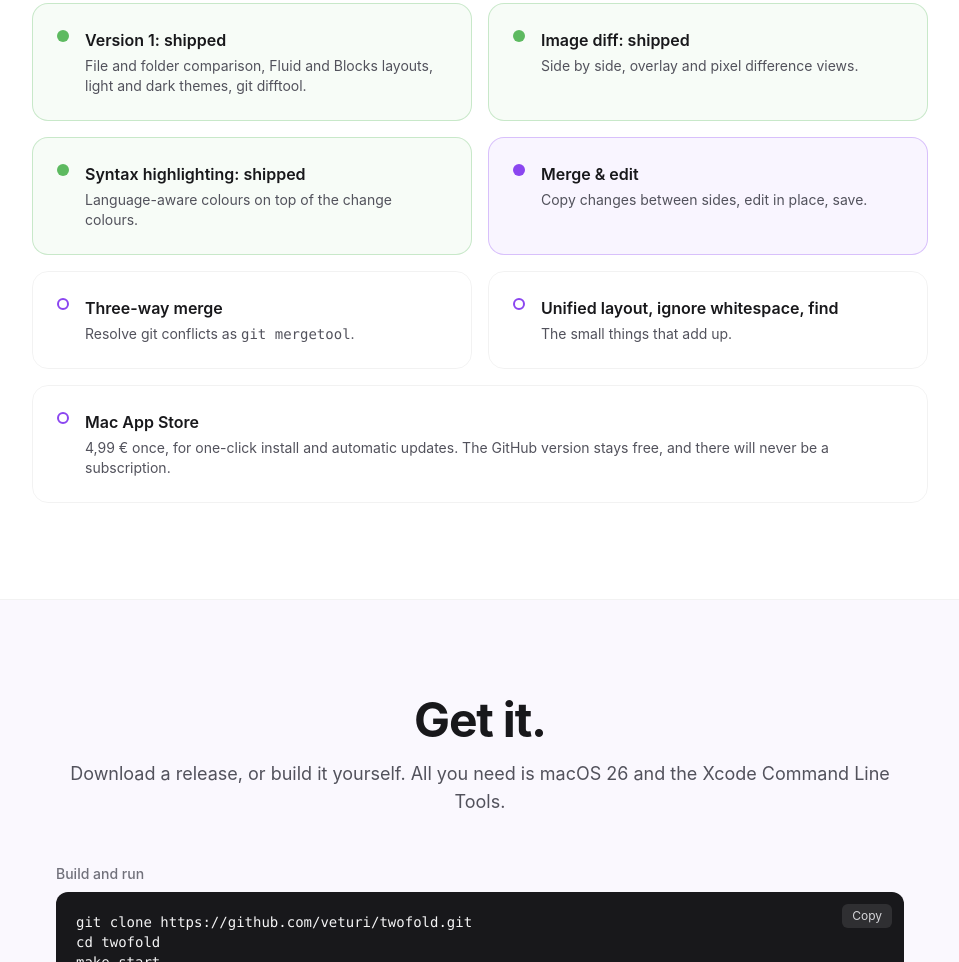
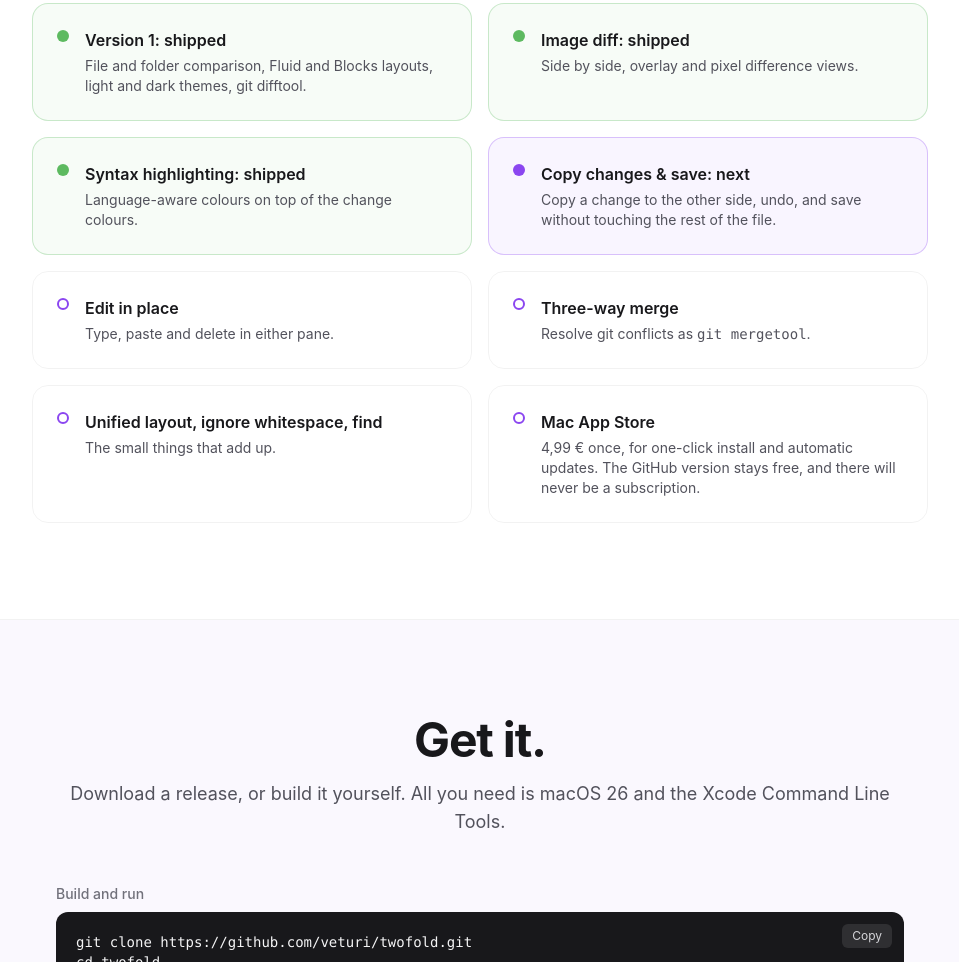
Before and after one commit to veturi/twofold, a plain HTML site: page docs/index.html in a window 1280 px wide. Shown: the part 7094-8056 px from the top of the page, without its empty margins (160-1119 px from the left). Drawn offline with nearby package versions, Linux system fonts and the light colour scheme.

Commit message:
Split merge and edit into two roadmap stages
Copying changes between sides, with save and undo, is now the next item;
editing in place follows as its own stage. PLAN.md gains section 11, the
roadmap after v1, with the ordered steps for stage 1 and the sandbox
question for the App Store build. It replaces the old stretch-item order.

The website roadmap, the merge FAQ (visible text and JSON-LD) and
llms.txt say the same, and CLAUDE.md points at the new section.

Co-Authored-By: Claude Fable 5.2 <noreply@anthropic.com>

```diff
--- a/docs/index.html
+++ b/docs/index.html
@@ -89,7 +89,7 @@
           { "@type": "Question", "name": "How do I use Twofold as my git difftool?",
             "acceptedAnswer": { "@type": "Answer", "text": "Install the twofold command with make install, then run: git config --global diff.tool twofold; git config --global difftool.twofold.cmd 'twofold --wait \"$LOCAL\" \"$REMOTE\"'; git config --global difftool.prompt false. Use git difftool --dir-diff to compare whole trees in one window." } },
           { "@type": "Question", "name": "Can Twofold merge or edit files?",
-            "acceptedAnswer": { "@type": "Answer", "text": "Not yet. Version 1 is a viewer for files and folders. Copying changes between sides and editing in place are next on the roadmap, followed by three-way merge for git mergetool." } },
+            "acceptedAnswer": { "@type": "Answer", "text": "Not yet. Twofold is a viewer today. Copying a change from one side to the other and saving is next on the roadmap, then editing in place, then three-way merge for git mergetool." } },
           { "@type": "Question", "name": "Is Twofold a good Kaleidoscope alternative?",
             "acceptedAnswer": { "@type": "Answer", "text": "If you mainly read diffs of text files, images and folders, yes: Twofold is native, polished and free, while Kaleidoscope is sold as a subscription. Kaleidoscope still does more, including merging and three-way merge." } },
           { "@type": "Question", "name": "Does Twofold collect any data?",
@@ -466,7 +466,11 @@
           </div>
           <div class="flex gap-4 rounded-2xl border border-brand/30 bg-brand/5 p-6">
             <span class="mt-0.5 h-3 w-3 shrink-0 rounded-full bg-brand"></span>
-            <div><h3 class="font-semibold">Merge &amp; edit</h3><p class="mt-1 text-sm text-zinc-600 dark:text-zinc-400">Copy changes between sides, edit in place, save.</p></div>
+            <div><h3 class="font-semibold">Copy changes &amp; save: next</h3><p class="mt-1 text-sm text-zinc-600 dark:text-zinc-400">Copy a change to the other side, undo, and save without touching the rest of the file.</p></div>
+          </div>
+          <div class="flex gap-4 rounded-2xl border border-black/5 p-6 dark:border-white/10">
+            <span class="mt-0.5 h-3 w-3 shrink-0 rounded-full border-2 border-brand"></span>
+            <div><h3 class="font-semibold">Edit in place</h3><p class="mt-1 text-sm text-zinc-600 dark:text-zinc-400">Type, paste and delete in either pane.</p></div>
           </div>
           <div class="flex gap-4 rounded-2xl border border-black/5 p-6 dark:border-white/10">
             <span class="mt-0.5 h-3 w-3 shrink-0 rounded-full border-2 border-brand"></span>
@@ -476,7 +480,7 @@
             <span class="mt-0.5 h-3 w-3 shrink-0 rounded-full border-2 border-brand"></span>
             <div><h3 class="font-semibold">Unified layout, ignore whitespace, find</h3><p class="mt-1 text-sm text-zinc-600 dark:text-zinc-400">The small things that add up.</p></div>
           </div>
-          <div class="flex gap-4 rounded-2xl border border-black/5 p-6 sm:col-span-2 dark:border-white/10">
+          <div class="flex gap-4 rounded-2xl border border-black/5 p-6 dark:border-white/10">
             <span class="mt-0.5 h-3 w-3 shrink-0 rounded-full border-2 border-brand"></span>
             <div><h3 class="font-semibold">Mac App Store</h3><p class="mt-1 text-sm text-zinc-600 dark:text-zinc-400">4,99 € once, for one-click install and automatic updates. The GitHub version stays free, and there will never be a subscription.</p></div>
           </div>
@@ -558,7 +562,7 @@ git config --global difftool.prompt false</code></pre>
           </details>
           <details class="group py-5">
             <summary class="cursor-pointer list-none text-lg font-semibold">Can Twofold merge or edit files?</summary>
-            <p class="mt-3 text-zinc-600 dark:text-zinc-400">Not yet. Version 1 is a viewer for files and folders. Copying changes between sides and editing in place are next on the roadmap, followed by three-way merge for <code class="font-mono text-sm">git mergetool</code>.</p>
+            <p class="mt-3 text-zinc-600 dark:text-zinc-400">Not yet. Twofold is a viewer today. Copying a change from one side to the other and saving is next on the roadmap, then editing in place, then three-way merge for <code class="font-mono text-sm">git mergetool</code>.</p>
           </details>
           <details class="group py-5">
             <summary class="cursor-pointer list-none text-lg font-semibold">Is Twofold a good Kaleidoscope alternative?</summary>
```
Also changed, not shown: docs/llms.txt, 2 other files.
